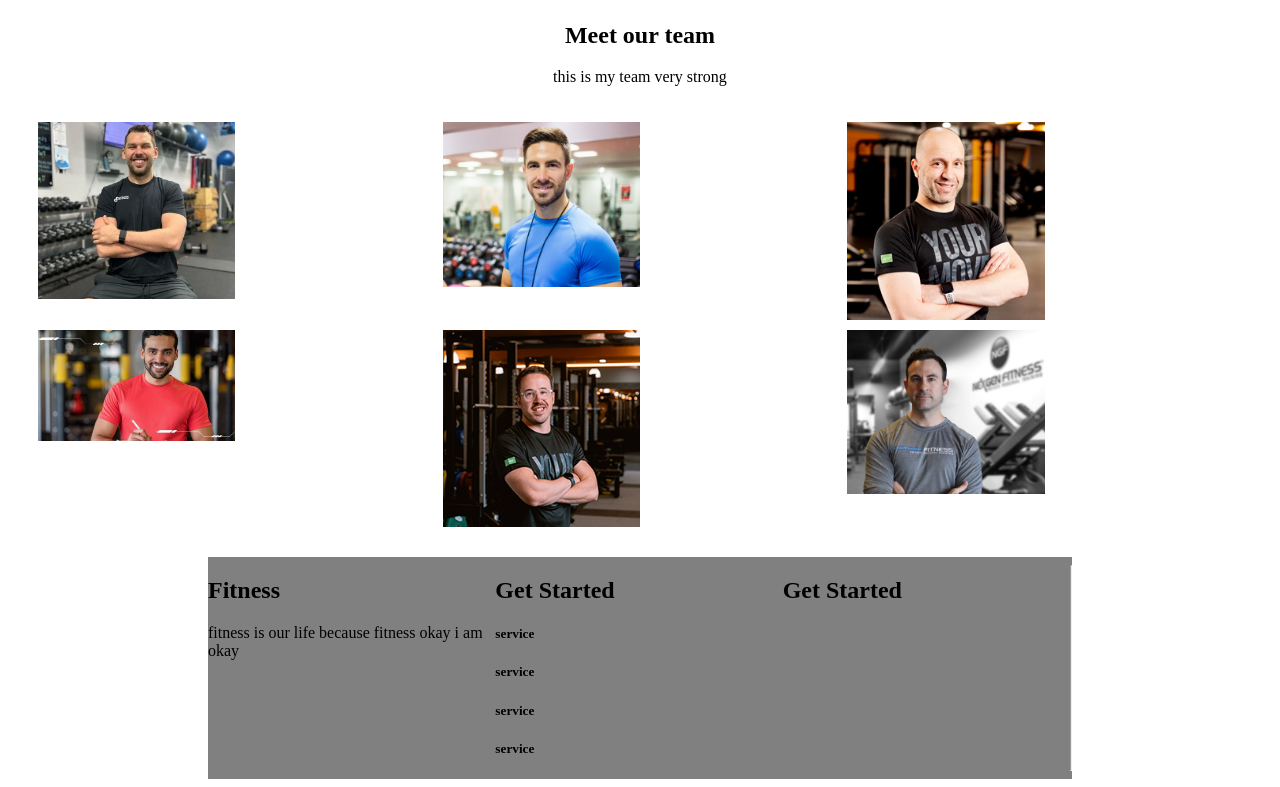
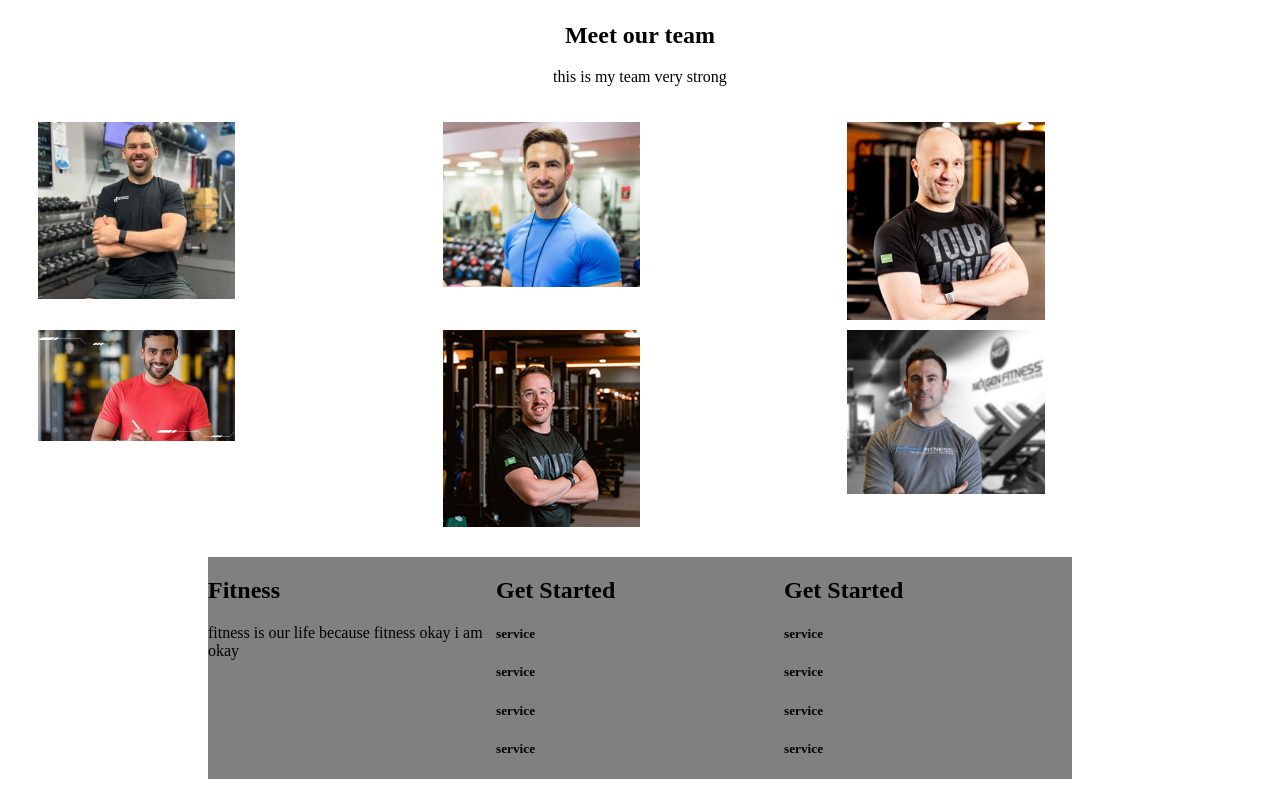
Before and after one commit to mdsojiby/assignment-2, a plain HTML site: page index.html in a window 1280 px wide. Shown: the part 2375-3162 px from the top of the page. Drawn offline with Linux system fonts and the light colour scheme.

Commit message:
5th commit

```diff
--- a/index.html
+++ b/index.html
@@ -152,14 +152,11 @@
 
             <div class="footer-column">
                 <h2 class="second-column">Get Started</h2>
-
+                <h5>service</h5>
+                <h5>service</h5>
+                <h5>service</h5>
+                <h5>service</h5>
             </div>
-            <hr>
-
-
-
-
-
 
     </footer>
 </body>
```
